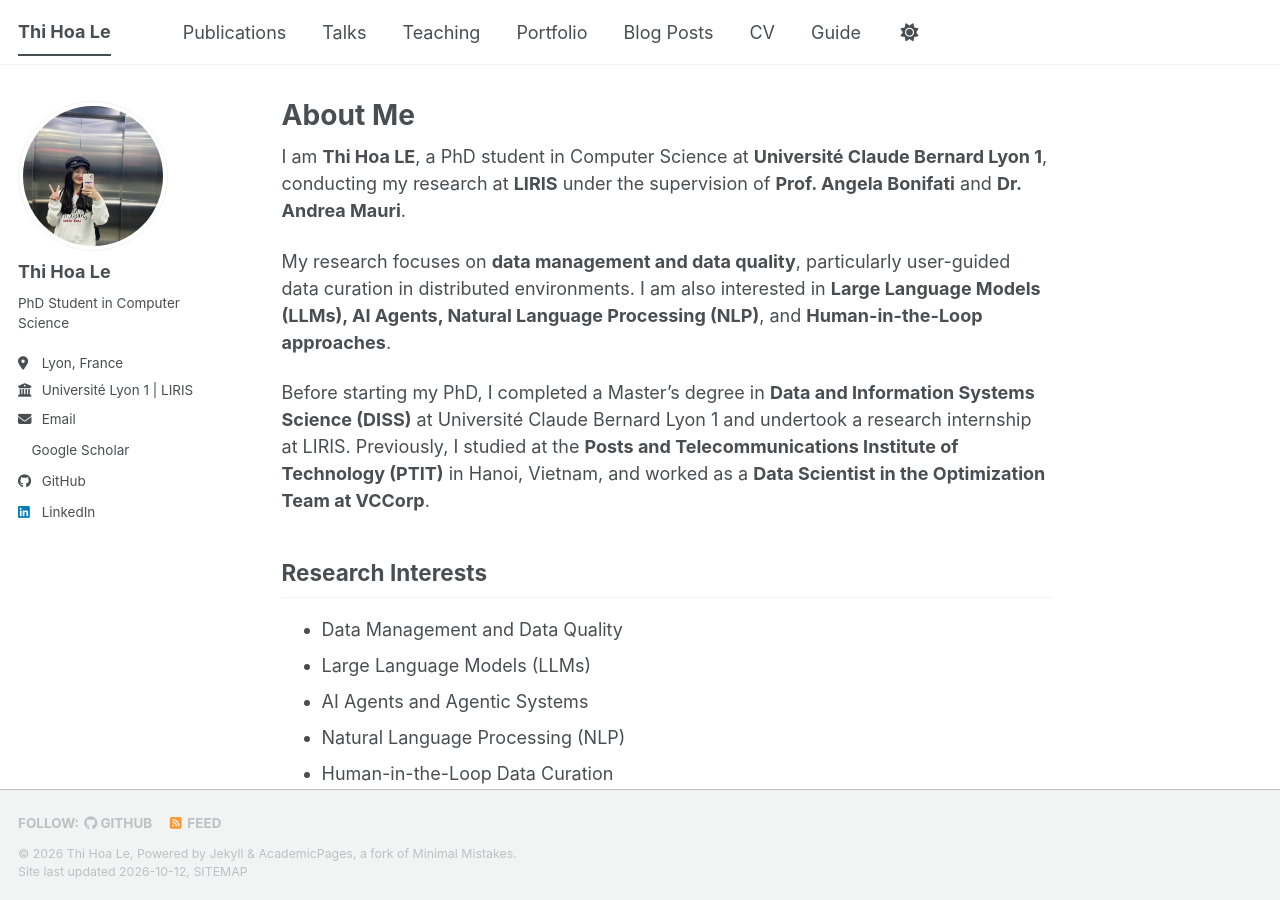
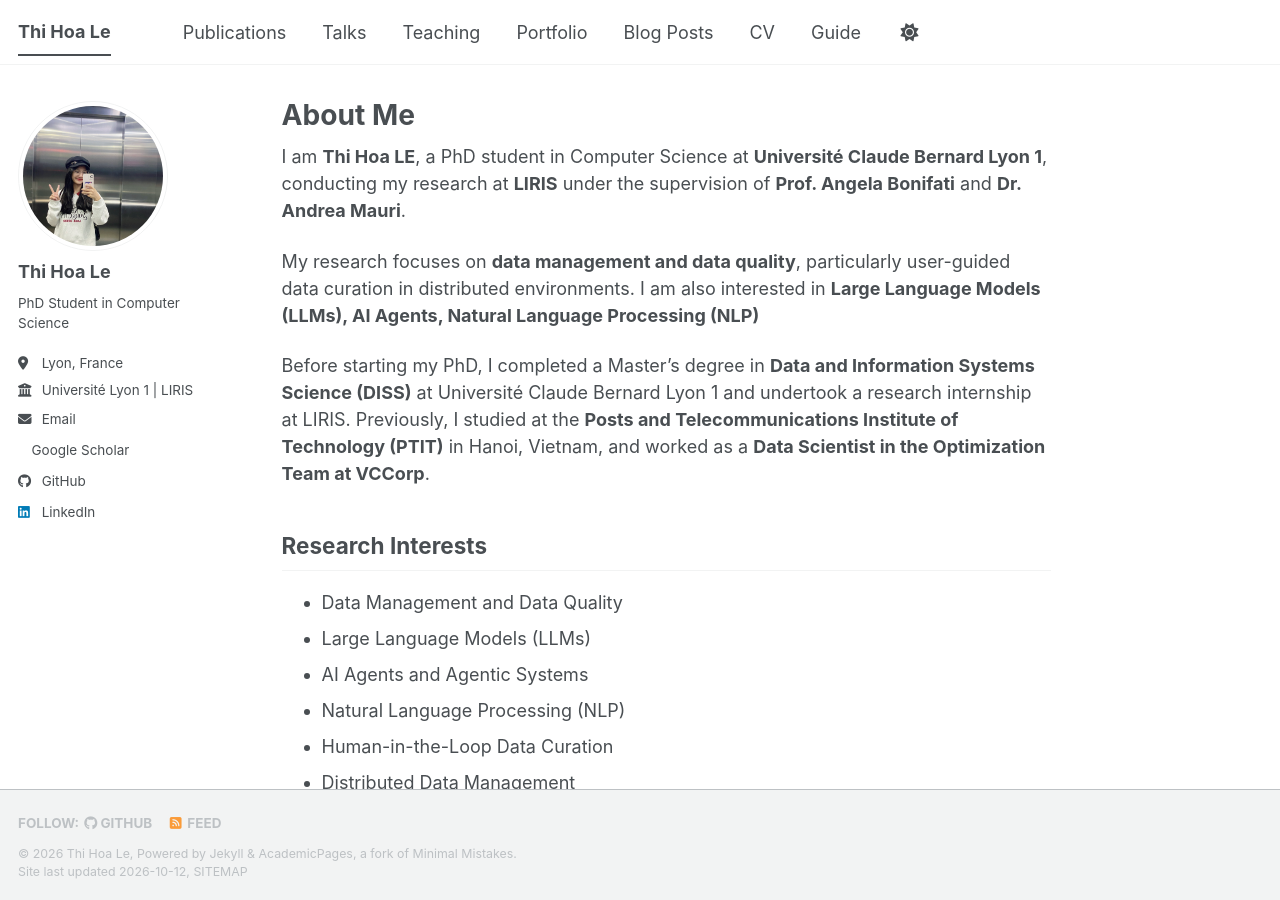
Before and after one commit to thihoale/thihoale.github.io, a Jekyll site: the page built from _pages/about.md, in a window 1280 px wide and 900 px high. Built offline with Jekyll 4.4.1, drawn with Linux system fonts in a browser that asks for light colours; a style sheet for code colours, icons or effects is not loaded.

Commit message:
Refine about.md content and formatting
Removed redundant text and improved formatting in the about page.

```diff
--- a/_pages/about.md
+++ b/_pages/about.md
@@ -15,8 +15,7 @@ at **LIRIS** under the supervision of
 My research focuses on **data management and data quality**,
 particularly user-guided data curation in distributed
 environments. I am also interested in **Large Language Models
-(LLMs), AI Agents, Natural Language Processing (NLP)**,
-and **Human-in-the-Loop approaches**.
+(LLMs), AI Agents, Natural Language Processing (NLP)**
 
 Before starting my PhD, I completed a Master's degree in
 **Data and Information Systems Science (DISS)** at
```
